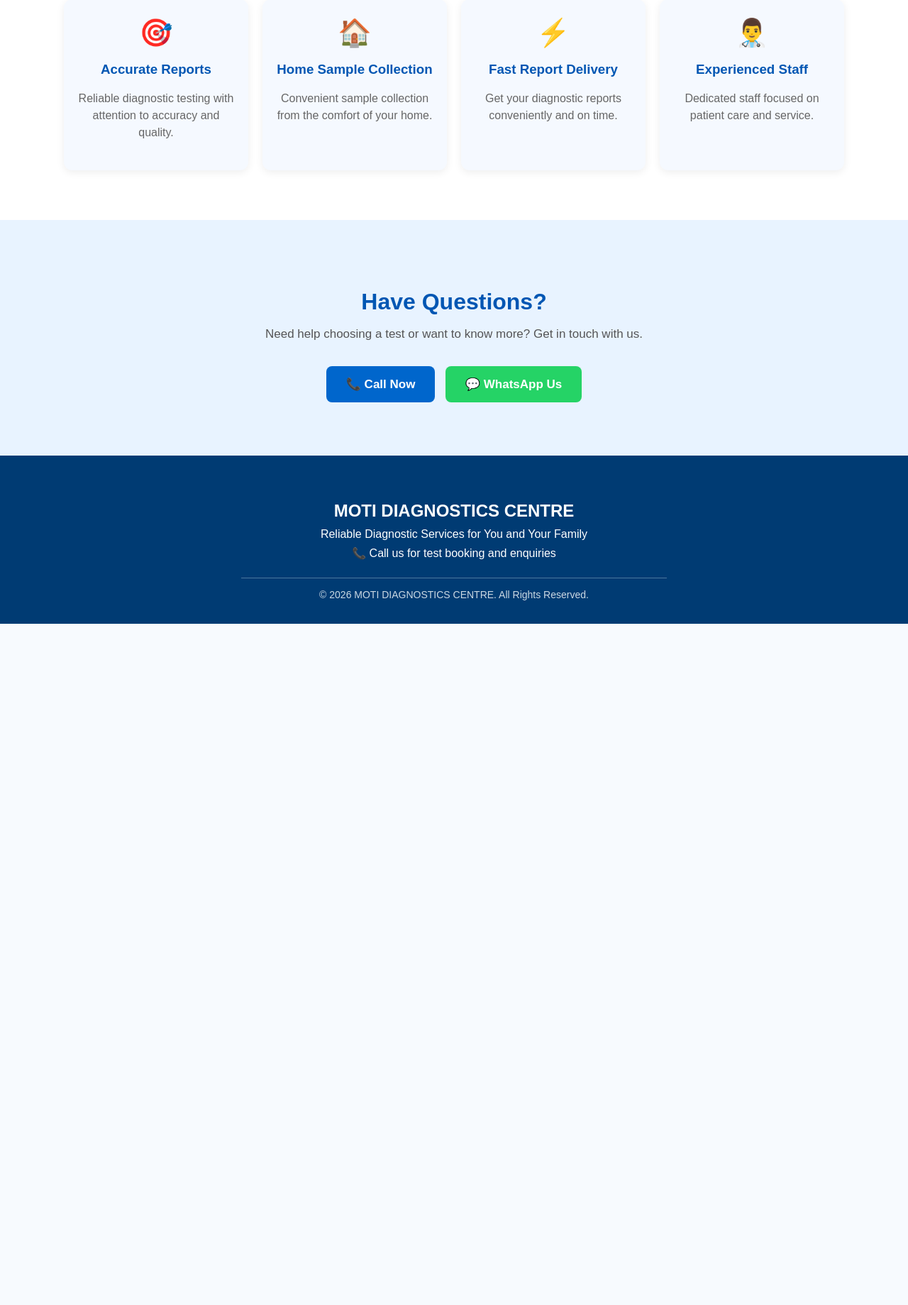
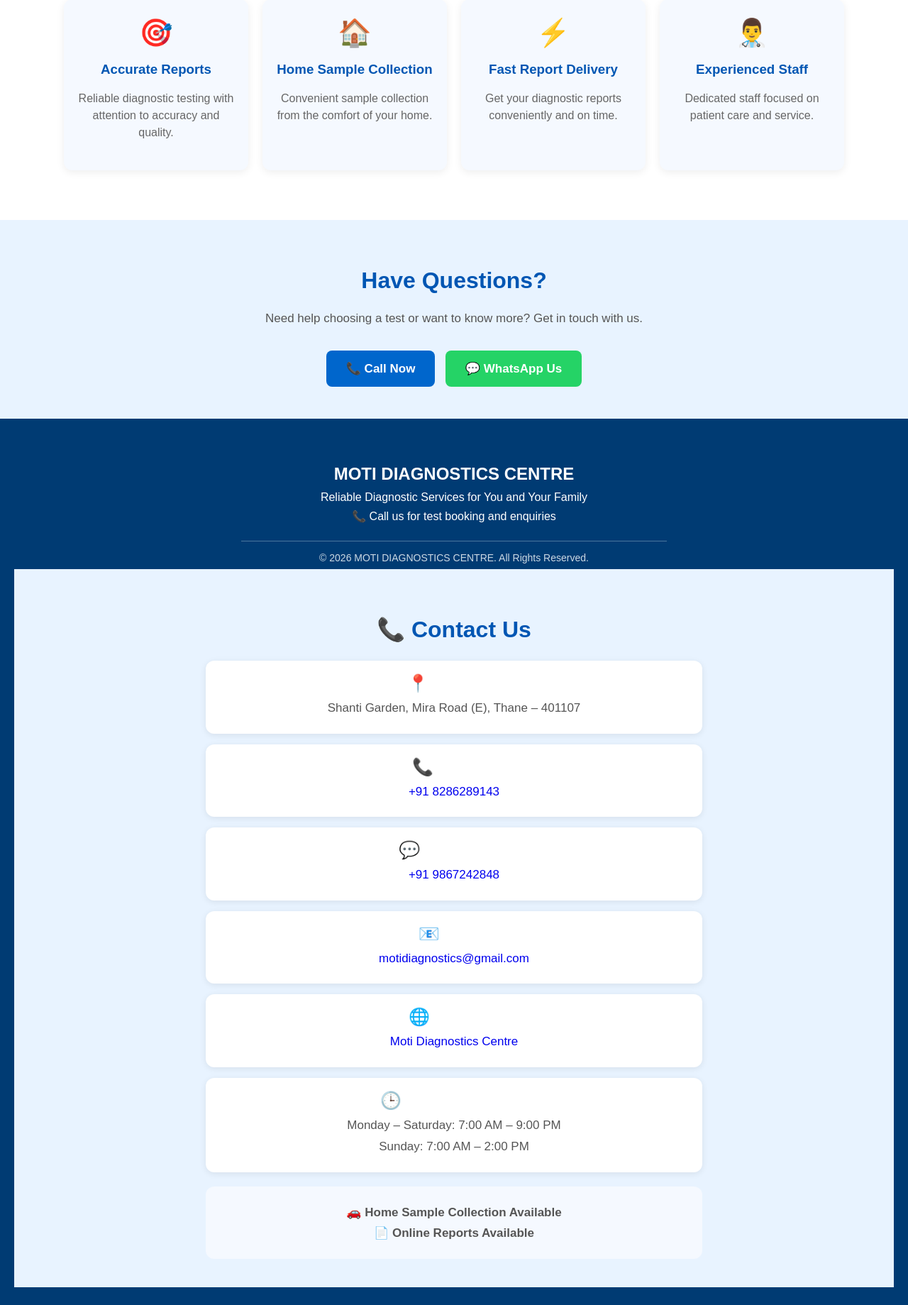
Before and after one commit to aarthak21-beep/test-booking, a Flask app: page / in a window 1280 px wide. Shown: the part 1958-3797 px from the top of the page at 71% size. Before the commit the page ends 2837 px from the top, so only its background shows below. Run offline with Flask 3, Linux system fonts and the light colour scheme.

Commit message:
Update booking.html

```diff
--- a/templates/booking.html
+++ b/templates/booking.html
@@ -358,7 +358,51 @@
         font-size: 14px;
     }
 }
-    </style>
+   .contact-section {
+    padding: 40px 20px;
+    text-align: center;
+}
+
+.contact-section h2 {
+    margin-bottom: 25px;
+}
+
+.contact-card {
+    max-width: 700px;
+    margin: 0 auto;
+}
+
+.contact-item {
+    background: #ffffff;
+    padding: 18px;
+    margin-bottom: 15px;
+    border-radius: 12px;
+    box-shadow: 0 2px 10px rgba(0,0,0,0.08);
+}
+
+.contact-item h3 {
+    margin: 0 0 8px;
+}
+
+.contact-item p {
+    margin: 5px 0;
+    line-height: 1.5;
+}
+
+.contact-item a {
+    text-decoration: none;
+}
+
+.contact-services {
+    margin-top: 20px;
+    padding: 18px;
+    border-radius: 12px;
+    background: #f5f9ff;
+}
+
+.contact-services p {
+    margin: 8px 0;
+} </style>
 
 </head>
 
@@ -658,7 +702,63 @@ pattern="[0-9]{10}"
     <p class="copyright">
         © 2026 MOTI DIAGNOSTICS CENTRE. All Rights Reserved.
     </p>
+<section id="contact" class="contact-section">
 
+    <h2>📞 Contact Us</h2>
+
+    <div class="contact-card">
+
+        <div class="contact-item">
+            <h3>📍 Address</h3>
+            <p>Shanti Garden, Mira Road (E), Thane – 401107</p>
+        </div>
+
+        <div class="contact-item">
+            <h3>📞 Call Us</h3>
+            <p>
+                <a href="tel:+918286289143">+91 8286289143</a>
+            </p>
+        </div>
+
+        <div class="contact-item">
+            <h3>💬 WhatsApp</h3>
+            <p>
+                <a href="https://wa.me/919867242848">+91 9867242848</a>
+            </p>
+        </div>
+
+        <div class="contact-item">
+            <h3>📧 Email</h3>
+            <p>
+                <a href="mailto:motidiagnostics@gmail.com">
+                    motidiagnostics@gmail.com
+                </a>
+            </p>
+        </div>
+
+        <div class="contact-item">
+            <h3>🌐 Website</h3>
+            <p>
+                <a href="https://diagnostics.themotigroup.co.in">
+                    Moti Diagnostics Centre
+                </a>
+            </p>
+        </div>
+
+        <div class="contact-item">
+            <h3>🕒 Working Hours</h3>
+            <p>Monday – Saturday: 7:00 AM – 9:00 PM</p>
+            <p>Sunday: 7:00 AM – 2:00 PM</p>
+        </div>
+
+        <div class="contact-services">
+            <p>🚗 <strong>Home Sample Collection Available</strong></p>
+            <p>📄 <strong>Online Reports Available</strong></p>
+        </div>
+
+    </div>
+
+</section>
 </footer>
 <script>
 
```
